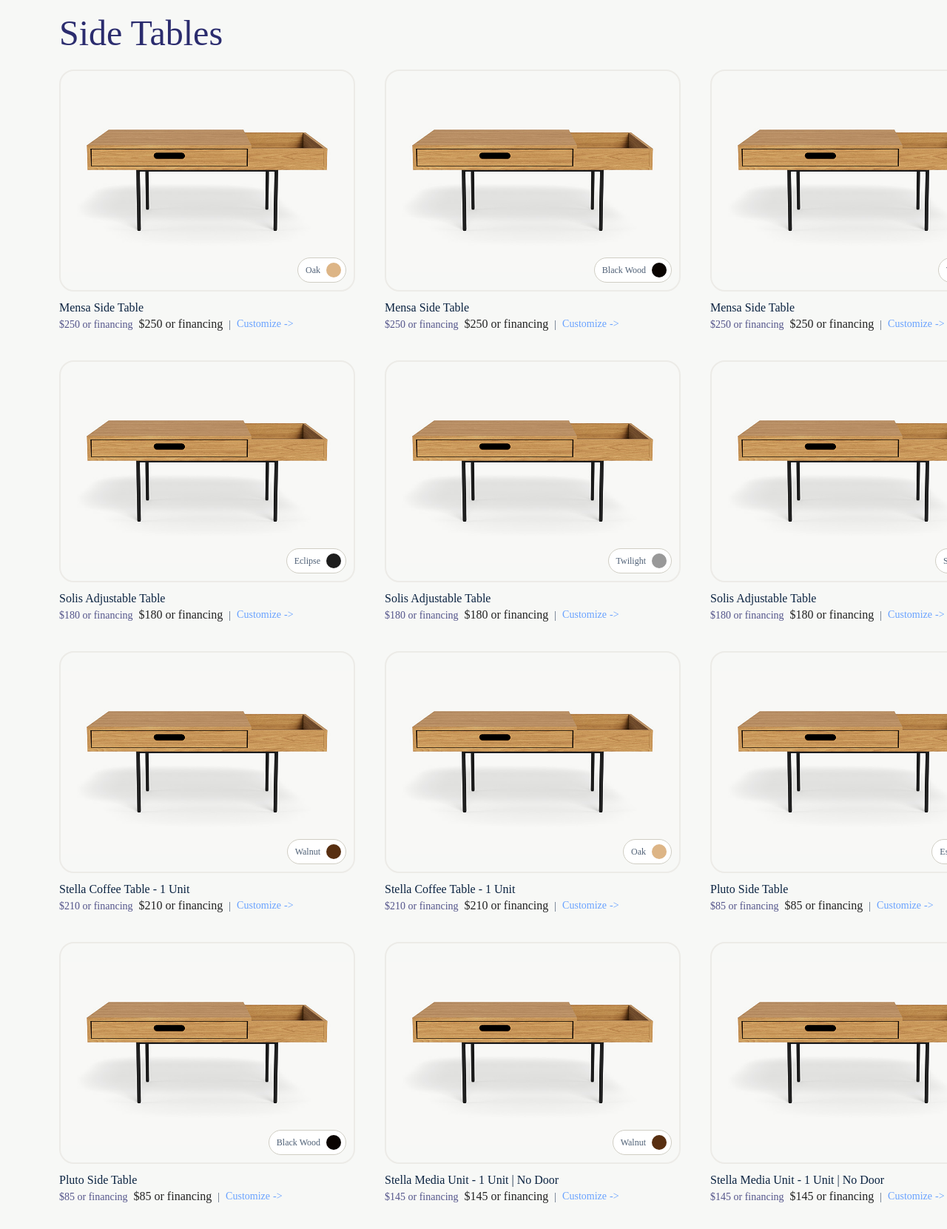
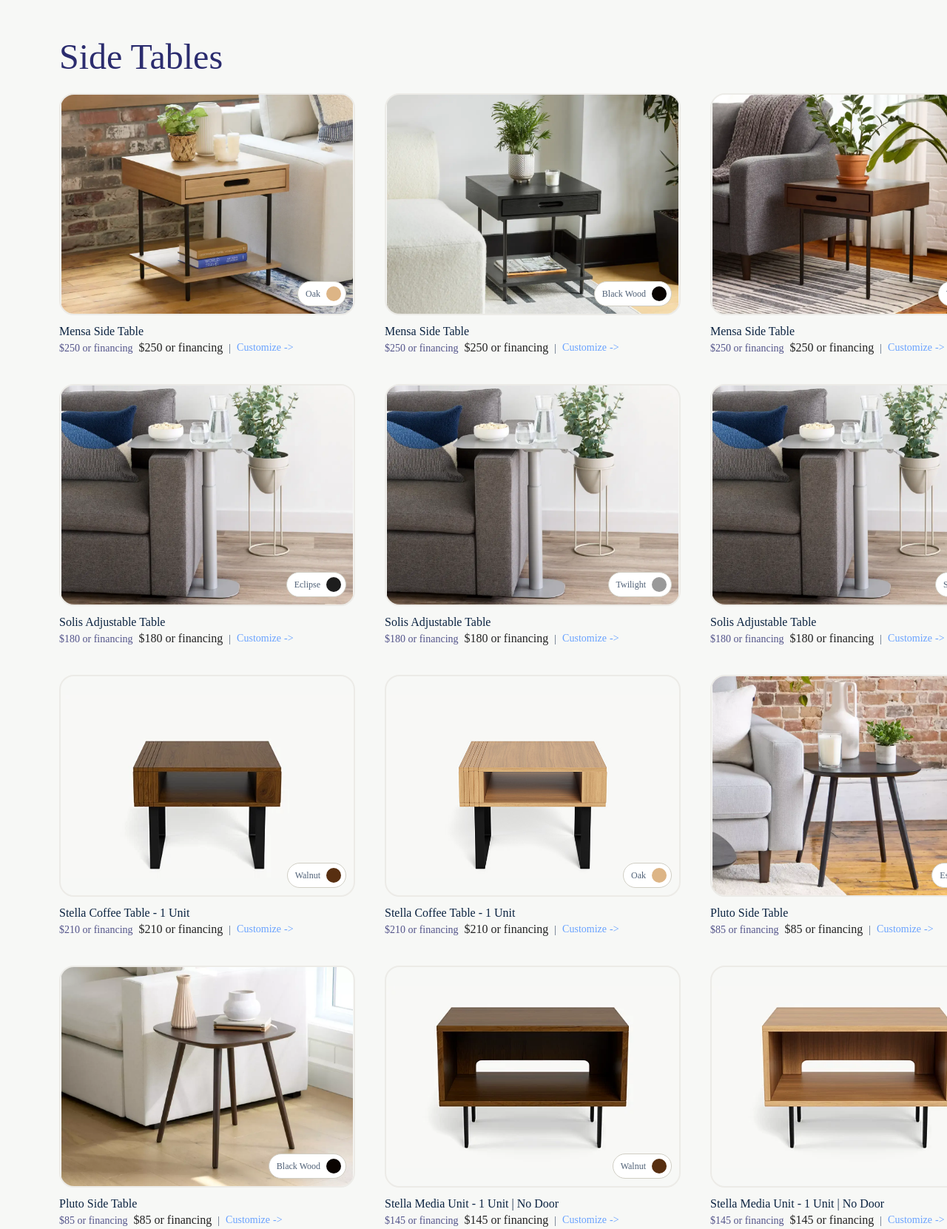
Before and after one commit to mdlhz/cozey-ui-miguel, a website built with webpack: page index.html in a window 1280 px wide. Shown: the part 2277-3938 px from the top of the page at 74% size. Built offline with nearby package versions, Linux system fonts and the light colour scheme.

Commit message:
replace images src

```diff
--- a/css/style.css
+++ b/css/style.css
@@ -165,7 +165,7 @@ textarea {
 .container-menu {
   display: flex;
   flex-direction: row;
-  height: 48px;
+  height: 32px;
   background: rgb(236, 235, 231);
   gap: 10px;
   width: fit-content;
@@ -174,7 +174,7 @@ textarea {
   padding: 8px;
 }
 .container-link {
-  height: 100%;
+  height: 63%;
   background: transparent;
   font-family: HafferXH-Regular, serif;
   font-size: 15px;
--- a/index.html
+++ b/index.html
@@ -24,7 +24,7 @@
 <body>
 <div style="display: block; background-color: rgb(247, 248, 246);">
   <div class="container">
-    <div style="position: relative; padding-top: 200px;">
+    <div style="position: relative; padding-top: 232px;">
       <div class="container-header">
         <div class="container-responsive">
           <div class="container-header-flex">
@@ -656,7 +656,7 @@
             <div class="box-image">
                     <span style="box-sizing: border-box; display: block; overflow: hidden; width: initial; height: initial; background: none; opacity: 1; border: 0px; margin: 0px; padding: 0px; position: absolute; inset: 0px;">
                         <img
-                          src="./img/MENSA - COFFEE TABLE.JPG"
+                          src="./img/Tables-Side-Mensa-Oak.webp"
                           decoding="async"
                           data-nimg="fill"
                           class="image"
@@ -702,7 +702,7 @@
             <div class="box-image">
                     <span style="box-sizing: border-box; display: block; overflow: hidden; width: initial; height: initial; background: none; opacity: 1; border: 0px; margin: 0px; padding: 0px; position: absolute; inset: 0px;">
                         <img
-                          src="./img/MENSA - COFFEE TABLE.JPG"
+                          src="./img/Tables-Side-Mensa-Black.webp"
                           decoding="async"
                           data-nimg="fill"
                           class="image"
@@ -748,7 +748,7 @@
             <div class="box-image">
                     <span style="box-sizing: border-box; display: block; overflow: hidden; width: initial; height: initial; background: none; opacity: 1; border: 0px; margin: 0px; padding: 0px; position: absolute; inset: 0px;">
                         <img
-                          src="./img/MENSA - COFFEE TABLE.JPG"
+                          src="./img/Tables-Side-Mensa-Walnut.webp"
                           decoding="async"
                           data-nimg="fill"
                           class="image"
@@ -794,7 +794,7 @@
             <div class="box-image">
                     <span style="box-sizing: border-box; display: block; overflow: hidden; width: initial; height: initial; background: none; opacity: 1; border: 0px; margin: 0px; padding: 0px; position: absolute; inset: 0px;">
                         <img
-                          src="./img/MENSA - COFFEE TABLE.JPG"
+                          src="./img/Solis Adjustable Table.webp"
                           decoding="async"
                           data-nimg="fill"
                           class="image"
@@ -840,7 +840,7 @@
             <div class="box-image">
                     <span style="box-sizing: border-box; display: block; overflow: hidden; width: initial; height: initial; background: none; opacity: 1; border: 0px; margin: 0px; padding: 0px; position: absolute; inset: 0px;">
                         <img
-                          src="./img/MENSA - COFFEE TABLE.JPG"
+                          src="./img/Solis Adjustable Table.webp"
                           decoding="async"
                           data-nimg="fill"
                           class="image"
@@ -886,7 +886,7 @@
             <div class="box-image">
                     <span style="box-sizing: border-box; display: block; overflow: hidden; width: initial; height: initial; background: none; opacity: 1; border: 0px; margin: 0px; padding: 0px; position: absolute; inset: 0px;">
                         <img
-                          src="./img/MENSA - COFFEE TABLE.JPG"
+                          src="./img/Solis Adjustable Table.webp"
                           decoding="async"
                           data-nimg="fill"
                           class="image"
@@ -932,7 +932,7 @@
             <div class="box-image">
                     <span style="box-sizing: border-box; display: block; overflow: hidden; width: initial; height: initial; background: none; opacity: 1; border: 0px; margin: 0px; padding: 0px; position: absolute; inset: 0px;">
                         <img
-                          src="./img/MENSA - COFFEE TABLE.JPG"
+                          src="./img/STELLA LIFT-TOP 1 CLOSED CONFIG 1.webp"
                           decoding="async"
                           data-nimg="fill"
                           class="image"
@@ -978,7 +978,7 @@
             <div class="box-image">
                     <span style="box-sizing: border-box; display: block; overflow: hidden; width: initial; height: initial; background: none; opacity: 1; border: 0px; margin: 0px; padding: 0px; position: absolute; inset: 0px;">
                         <img
-                          src="./img/MENSA - COFFEE TABLE.JPG"
+                          src="./img/STELLA LIFT-TOP 1 CLOSED CONFIG 1.JPG"
                           decoding="async"
                           data-nimg="fill"
                           class="image"
@@ -1024,7 +1024,7 @@
             <div class="box-image">
                     <span style="box-sizing: border-box; display: block; overflow: hidden; width: initial; height: initial; background: none; opacity: 1; border: 0px; margin: 0px; padding: 0px; position: absolute; inset: 0px;">
                         <img
-                          src="./img/MENSA - COFFEE TABLE.JPG"
+                          src="./img/tinywow_11_28381418.webp"
                           decoding="async"
                           data-nimg="fill"
                           class="image"
@@ -1070,7 +1070,7 @@
             <div class="box-image">
                     <span style="box-sizing: border-box; display: block; overflow: hidden; width: initial; height: initial; background: none; opacity: 1; border: 0px; margin: 0px; padding: 0px; position: absolute; inset: 0px;">
                         <img
-                          src="./img/MENSA - COFFEE TABLE.JPG"
+                          src="./img/tinywow_10_28381395.webp"
                           decoding="async"
                           data-nimg="fill"
                           class="image"
@@ -1116,7 +1116,7 @@
             <div class="box-image">
                     <span style="box-sizing: border-box; display: block; overflow: hidden; width: initial; height: initial; background: none; opacity: 1; border: 0px; margin: 0px; padding: 0px; position: absolute; inset: 0px;">
                         <img
-                          src="./img/MENSA - COFFEE TABLE.JPG"
+                          src="./img/STELLA TV 1 HOLE.webp"
                           decoding="async"
                           data-nimg="fill"
                           class="image"
@@ -1162,7 +1162,7 @@
             <div class="box-image">
                     <span style="box-sizing: border-box; display: block; overflow: hidden; width: initial; height: initial; background: none; opacity: 1; border: 0px; margin: 0px; padding: 0px; position: absolute; inset: 0px;">
                         <img
-                          src="./img/MENSA - COFFEE TABLE.JPG"
+                          src="./img/STELLA TV 1 HOLE (1).webp"
                           decoding="async"
                           data-nimg="fill"
                           class="image"
@@ -1208,7 +1208,7 @@
             <div class="box-image">
                     <span style="box-sizing: border-box; display: block; overflow: hidden; width: initial; height: initial; background: none; opacity: 1; border: 0px; margin: 0px; padding: 0px; position: absolute; inset: 0px;">
                         <img
-                          src="./img/MENSA - COFFEE TABLE.JPG"
+                          src="./img/STELLA TV 1 DOOR.webp"
                           decoding="async"
                           data-nimg="fill"
                           class="image"
@@ -1254,7 +1254,7 @@
             <div class="box-image">
                     <span style="box-sizing: border-box; display: block; overflow: hidden; width: initial; height: initial; background: none; opacity: 1; border: 0px; margin: 0px; padding: 0px; position: absolute; inset: 0px;">
                         <img
-                          src="./img/MENSA - COFFEE TABLE.JPG"
+                          src="./img/STELLA TV 1 HOLE (2).webp"
                           decoding="async"
                           data-nimg="fill"
                           class="image"
@@ -1300,7 +1300,7 @@
             <div class="box-image">
                     <span style="box-sizing: border-box; display: block; overflow: hidden; width: initial; height: initial; background: none; opacity: 1; border: 0px; margin: 0px; padding: 0px; position: absolute; inset: 0px;">
                         <img
-                          src="./img/MENSA - COFFEE TABLE.JPG"
+                          src="./img/SideTable-Mistral-End.webp"
                           decoding="async"
                           data-nimg="fill"
                           class="image"
@@ -1347,7 +1347,7 @@
             <div class="box-image">
                     <span style="box-sizing: border-box; display: block; overflow: hidden; width: initial; height: initial; background: none; opacity: 1; border: 0px; margin: 0px; padding: 0px; position: absolute; inset: 0px;">
                         <img
-                          src="./img/MENSA - COFFEE TABLE.JPG"
+                          src="./img/MISTRAL 2024 - END TABLE.webp"
                           decoding="async"
                           data-nimg="fill"
                           class="image"
```
